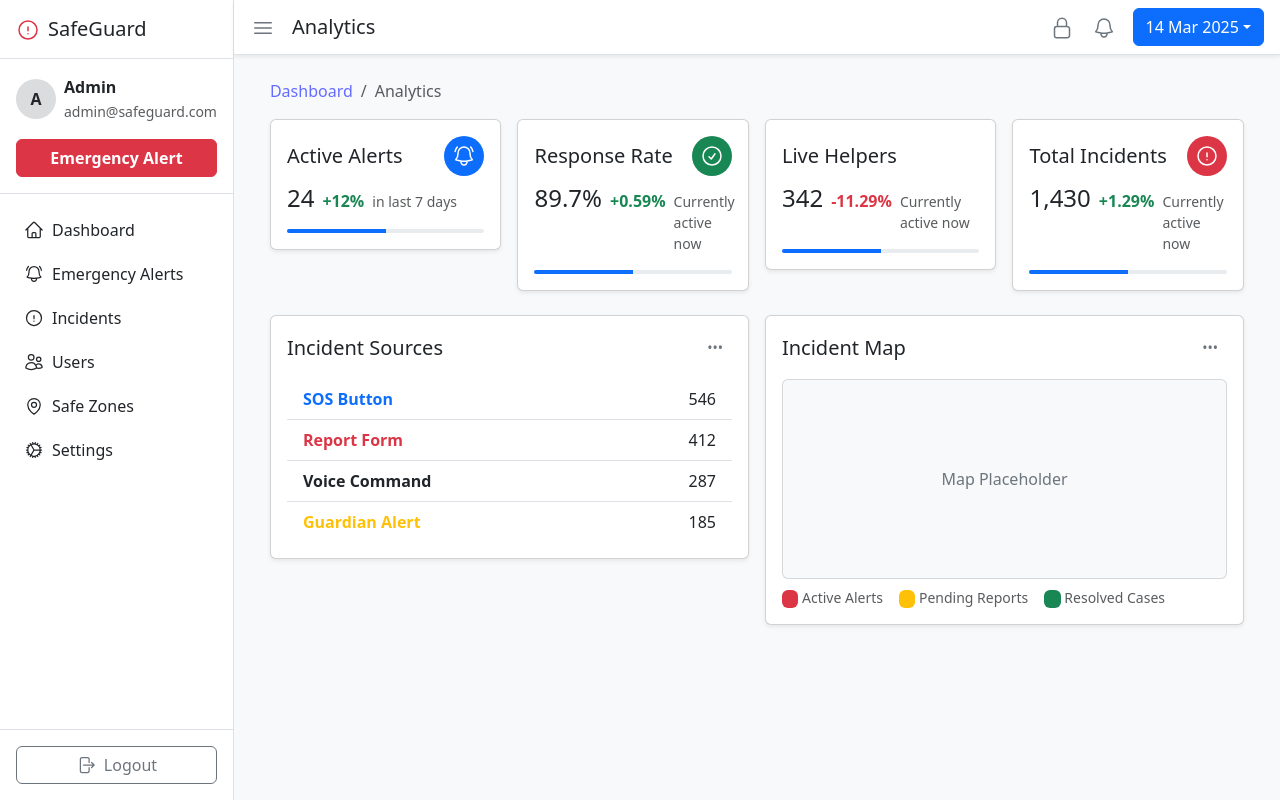
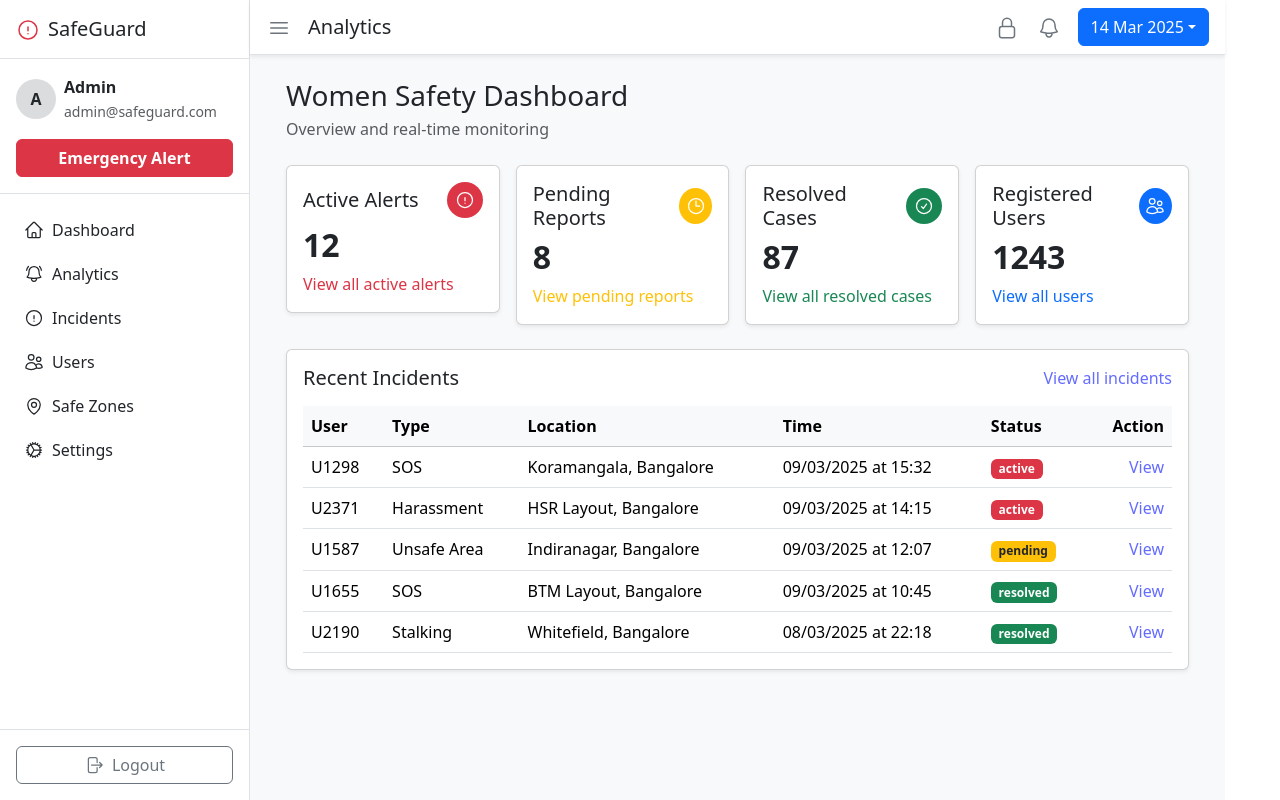
Before and after one commit to PratikPisal4304/17-TEAM_RAKSHASETU, a React (Vite) app in the folder RakshaSetu_Dashboard/: page /dashboard in a window 1280 px wide. Built offline with nearby package versions, Linux system fonts and the light colour scheme.

Commit message:
Sidebar Updated and Dashboard also

```diff
--- a/RakshaSetu_Dashboard/src/App.jsx
+++ b/RakshaSetu_Dashboard/src/App.jsx
@@ -1,21 +1,24 @@
-// src/App.jsx
 import React from "react";
+import { Routes, Route, Navigate } from "react-router-dom";
 import Sidebar from "./components/Sidebar";
 import Header from "./components/Header";
+import Dashboard from "./pages/Dashboard";
 import Analytics from "./pages/Analytics";
 
 const App = () => {
   return (
     <div className="d-flex vh-100 bg-light">
-      {/* Sidebar */}
       <Sidebar />
-
-      {/* Main Content Area */}
-      <div className="d-flex flex-column flex-grow-1">
+      <div className="flex-grow-1 d-flex flex-column">
         <Header />
-        <div className="p-3 p-md-4 overflow-auto">
-          <Analytics />
-        </div>
+        <main className="p-3 p-md-4 overflow-auto">
+          <Routes>
+            <Route path="/dashboard" element={<Dashboard />} />
+            <Route path="/analytics" element={<Analytics />} />
+            {/* Redirect any unknown route to /dashboard */}
+            <Route path="*" element={<Navigate to="/dashboard" />} />
+          </Routes>
+        </main>
       </div>
     </div>
   );
--- a/RakshaSetu_Dashboard/src/components/Sidebar.jsx
+++ b/RakshaSetu_Dashboard/src/components/Sidebar.jsx
@@ -1,13 +1,13 @@
-// src/components/Sidebar.jsx
 import React from "react";
+import { Link } from "react-router-dom";
 import {
   HiOutlineBellAlert,
   HiOutlineHome,
   HiOutlineUsers,
   HiOutlineMapPin,
   HiOutlineCog,
-  HiOutlineArrowRightOnRectangle, // Updated logout icon
-  HiOutlineExclamationCircle
+  HiOutlineArrowRightOnRectangle,
+  HiOutlineExclamationCircle,
 } from "react-icons/hi2";
 
 const Sidebar = () => {
@@ -26,7 +26,10 @@ const Sidebar = () => {
       {/* User Info + Emergency Alert */}
       <div className="border-bottom p-3">
         <div className="d-flex align-items-center gap-2 mb-3">
-          <div className="bg-secondary bg-opacity-25 rounded-circle d-flex align-items-center justify-content-center text-dark fw-bold" style={{ width: "40px", height: "40px" }}>
+          <div
+            className="bg-secondary bg-opacity-25 rounded-circle d-flex align-items-center justify-content-center text-dark fw-bold"
+            style={{ width: "40px", height: "40px" }}
+          >
             A
           </div>
           <div>
@@ -43,40 +46,58 @@ const Sidebar = () => {
       <nav className="flex-grow-1 p-3">
         <ul className="list-unstyled">
           <li>
-            <a href="#dashboard" className="d-flex align-items-center gap-2 text-dark p-2 rounded mb-1 text-decoration-none">
+            <Link
+              to="/dashboard"
+              className="d-flex align-items-center gap-2 text-dark p-2 rounded mb-1 text-decoration-none"
+            >
               <HiOutlineHome size={20} />
               Dashboard
-            </a>
+            </Link>
           </li>
           <li>
-            <a href="#emergency-alerts" className="d-flex align-items-center gap-2 text-dark p-2 rounded mb-1 text-decoration-none">
+            <Link
+              to="/analytics"
+              className="d-flex align-items-center gap-2 text-dark p-2 rounded mb-1 text-decoration-none"
+            >
               <HiOutlineBellAlert size={20} />
-              Emergency Alerts
-            </a>
+              Analytics
+            </Link>
           </li>
           <li>
-            <a href="#incidents" className="d-flex align-items-center gap-2 text-dark p-2 rounded mb-1 text-decoration-none">
+            <Link
+              to="/incidents"
+              className="d-flex align-items-center gap-2 text-dark p-2 rounded mb-1 text-decoration-none"
+            >
               <HiOutlineExclamationCircle size={20} />
               Incidents
-            </a>
+            </Link>
           </li>
           <li>
-            <a href="#users" className="d-flex align-items-center gap-2 text-dark p-2 rounded mb-1 text-decoration-none">
+            <Link
+              to="/users"
+              className="d-flex align-items-center gap-2 text-dark p-2 rounded mb-1 text-decoration-none"
+            >
               <HiOutlineUsers size={20} />
               Users
-            </a>
+            </Link>
           </li>
           <li>
-            <a href="#safe-zones" className="d-flex align-items-center gap-2 text-dark p-2 rounded mb-1 text-decoration-none">
+            <Link
+              to="/safe-zones"
+              className="d-flex align-items-center gap-2 text-dark p-2 rounded mb-1 text-decoration-none"
+            >
               <HiOutlineMapPin size={20} />
               Safe Zones
-            </a>
+            </Link>
           </li>
           <li>
-            <a href="#settings" className="d-flex align-items-center gap-2 text-dark p-2 rounded mb-1 text-decoration-none">
+            <Link
+              to="/settings"
+              className="d-flex align-items-center gap-2 text-dark p-2 rounded mb-1 text-decoration-none"
+            >
               <HiOutlineCog size={20} />
               Settings
-            </a>
+            </Link>
           </li>
         </ul>
       </nav>
--- a/RakshaSetu_Dashboard/src/main.jsx
+++ b/RakshaSetu_Dashboard/src/main.jsx
@@ -1,11 +1,14 @@
 import React from "react";
 import ReactDOM from "react-dom/client";
+import { BrowserRouter } from "react-router-dom";
 import App from "./App";
-import "bootstrap/dist/css/bootstrap.min.css"; // <-- Import Bootstrap here
-import "./index.css"; // If you have global overrides or custom CSS
+import "bootstrap/dist/css/bootstrap.min.css";
+import "./index.css";
 
 ReactDOM.createRoot(document.getElementById("root")).render(
   <React.StrictMode>
-    <App />
+    <BrowserRouter>
+      <App />
+    </BrowserRouter>
   </React.StrictMode>
 );
--- /dev/null
+++ b/RakshaSetu_Dashboard/src/pages/Dashboard.jsx
@@ -0,0 +1,202 @@
+import React from "react";
+import {
+  HiOutlineExclamationCircle,
+  HiOutlineClock,
+  HiOutlineCheckCircle,
+  HiOutlineUsers,
+} from "react-icons/hi2";
+
+const Dashboard = () => {
+  // Sample data for recent incidents
+  const incidents = [
+    {
+      user: "U1298",
+      type: "SOS",
+      location: "Koramangala, Bangalore",
+      time: "09/03/2025 at 15:32",
+      status: "active",
+    },
+    {
+      user: "U2371",
+      type: "Harassment",
+      location: "HSR Layout, Bangalore",
+      time: "09/03/2025 at 14:15",
+      status: "active",
+    },
+    {
+      user: "U1587",
+      type: "Unsafe Area",
+      location: "Indiranagar, Bangalore",
+      time: "09/03/2025 at 12:07",
+      status: "pending",
+    },
+    {
+      user: "U1655",
+      type: "SOS",
+      location: "BTM Layout, Bangalore",
+      time: "09/03/2025 at 10:45",
+      status: "resolved",
+    },
+    {
+      user: "U2190",
+      type: "Stalking",
+      location: "Whitefield, Bangalore",
+      time: "08/03/2025 at 22:18",
+      status: "resolved",
+    },
+  ];
+
+  return (
+    <div className="container-fluid">
+      {/* Page Title & Subtitle */}
+      <div className="mb-4">
+        <h1 className="h3 mb-1">Women Safety Dashboard</h1>
+        <p className="text-muted mb-0">Overview and real-time monitoring</p>
+      </div>
+
+      {/* Stats Cards Row */}
+      <div className="row g-3 mb-4">
+        {/* Active Alerts */}
+        <div className="col-12 col-sm-6 col-md-4 col-lg-3">
+          <div className="card shadow-sm">
+            <div className="card-body d-flex flex-column">
+              <div className="d-flex justify-content-between align-items-center mb-2">
+                <h5 className="card-title mb-0">Active Alerts</h5>
+                <div
+                  className="rounded-circle bg-danger d-flex align-items-center justify-content-center text-white"
+                  style={{ width: "36px", height: "36px" }}
+                >
+                  <HiOutlineExclamationCircle size={20} />
+                </div>
+              </div>
+              <h2 className="fw-bold">12</h2>
+              <a href="#active-alerts" className="text-danger">
+                View all active alerts
+              </a>
+            </div>
+          </div>
+        </div>
+
+        {/* Pending Reports */}
+        <div className="col-12 col-sm-6 col-md-4 col-lg-3">
+          <div className="card shadow-sm">
+            <div className="card-body d-flex flex-column">
+              <div className="d-flex justify-content-between align-items-center mb-2">
+                <h5 className="card-title mb-0">Pending Reports</h5>
+                <div
+                  className="rounded-circle bg-warning d-flex align-items-center justify-content-center text-white"
+                  style={{ width: "36px", height: "36px" }}
+                >
+                  <HiOutlineClock size={20} />
+                </div>
+              </div>
+              <h2 className="fw-bold">8</h2>
+              <a href="#pending-reports" className="text-warning">
+                View pending reports
+              </a>
+            </div>
+          </div>
+        </div>
+
+        {/* Resolved Cases */}
+        <div className="col-12 col-sm-6 col-md-4 col-lg-3">
+          <div className="card shadow-sm">
+            <div className="card-body d-flex flex-column">
+              <div className="d-flex justify-content-between align-items-center mb-2">
+                <h5 className="card-title mb-0">Resolved Cases</h5>
+                <div
+                  className="rounded-circle bg-success d-flex align-items-center justify-content-center text-white"
+                  style={{ width: "36px", height: "36px" }}
+                >
+                  <HiOutlineCheckCircle size={20} />
+                </div>
+              </div>
+              <h2 className="fw-bold">87</h2>
+              <a href="#resolved-cases" className="text-success">
+                View all resolved cases
+              </a>
+            </div>
+          </div>
+        </div>
+
+        {/* Registered Users */}
+        <div className="col-12 col-sm-6 col-md-4 col-lg-3">
+          <div className="card shadow-sm">
+            <div className="card-body d-flex flex-column">
+              <div className="d-flex justify-content-between align-items-center mb-2">
+                <h5 className="card-title mb-0">Registered Users</h5>
+                <div
+                  className="rounded-circle bg-primary d-flex align-items-center justify-content-center text-white"
+                  style={{ width: "36px", height: "36px" }}
+                >
+                  <HiOutlineUsers size={20} />
+                </div>
+              </div>
+              <h2 className="fw-bold">1243</h2>
+              <a href="#registered-users" className="text-primary">
+                View all users
+              </a>
+            </div>
+          </div>
+        </div>
+      </div>
+
+      {/* Recent Incidents Table */}
+      <div className="card shadow-sm">
+        <div className="card-body">
+          <div className="d-flex justify-content-between align-items-center mb-3">
+            <h5 className="card-title mb-0">Recent Incidents</h5>
+            <a href="#all-incidents" className="text-decoration-none">
+              View all incidents
+            </a>
+          </div>
+          <div className="table-responsive">
+            <table className="table align-middle mb-0">
+              <thead className="table-light">
+                <tr>
+                  <th scope="col">User</th>
+                  <th scope="col">Type</th>
+                  <th scope="col">Location</th>
+                  <th scope="col">Time</th>
+                  <th scope="col">Status</th>
+                  <th scope="col" className="text-end">
+                    Action
+                  </th>
+                </tr>
+              </thead>
+              <tbody>
+                {incidents.map((incident, idx) => (
+                  <tr key={idx}>
+                    <td>{incident.user}</td>
+                    <td>{incident.type}</td>
+                    <td>{incident.location}</td>
+                    <td>{incident.time}</td>
+                    <td>
+                      {/* Status Badge */}
+                      {incident.status === "active" && (
+                        <span className="badge bg-danger">{incident.status}</span>
+                      )}
+                      {incident.status === "pending" && (
+                        <span className="badge bg-warning text-dark">{incident.status}</span>
+                      )}
+                      {incident.status === "resolved" && (
+                        <span className="badge bg-success">{incident.status}</span>
+                      )}
+                    </td>
+                    <td className="text-end">
+                      <a href="#view-incident" className="text-decoration-none">
+                        View
+                      </a>
+                    </td>
+                  </tr>
+                ))}
+              </tbody>
+            </table>
+          </div>
+        </div>
+      </div>
+    </div>
+  );
+};
+
+export default Dashboard;
--- a/package.json
+++ b/package.json
@@ -1,5 +1,7 @@
 {
   "dependencies": {
-    "bootstrap": "^5.3.3"
+    "bootstrap": "^5.3.3",
+    "react-icons": "^5.5.0",
+    "react-router-dom": "^7.4.0"
   }
 }
```
Also changed, not shown: 1 other file (tests, documents, lock files or other folders).
